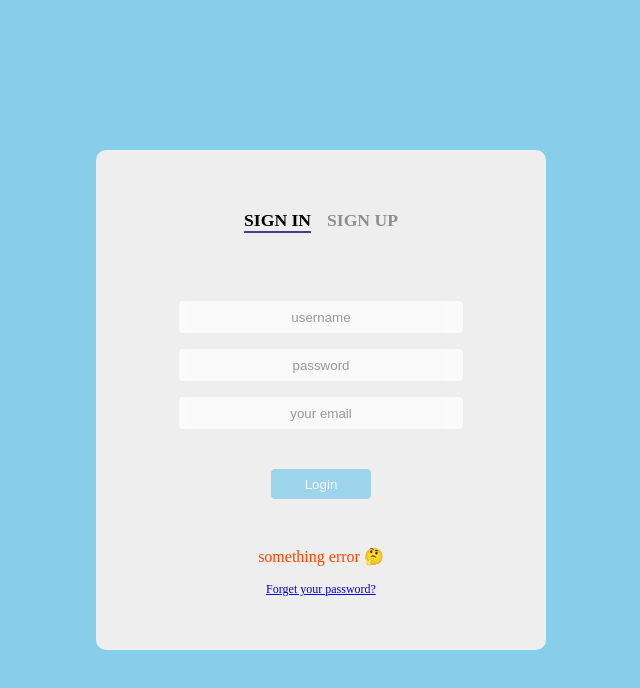
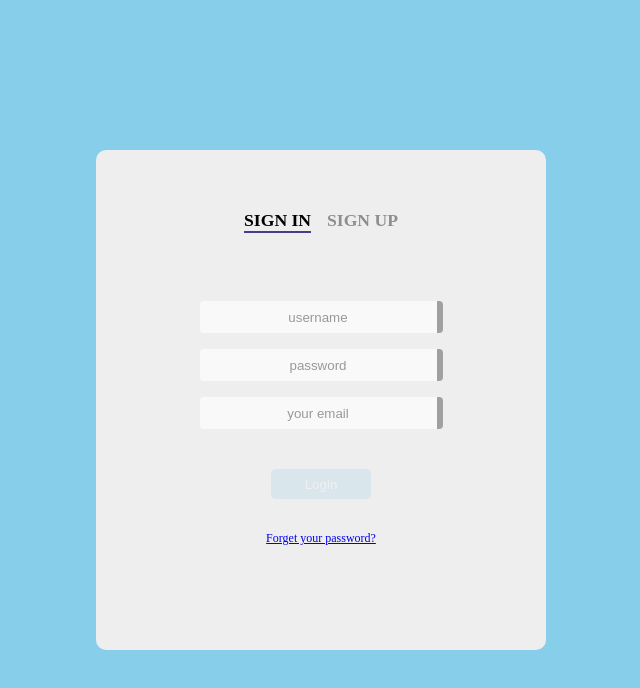
Before and after one commit to Developer27149/login_validate_demo, a React app: page / in a window 1280 px wide. Shown: the whole page, without its empty margins (319-959 px from the left). Built offline with nearby package versions, Linux system fonts and the light colour scheme.

Commit message:
add: form data validity logic

```diff
--- a/src/index.css
+++ b/src/index.css
@@ -28,6 +28,7 @@ header {
   text-align: center;
 }
 
+
 header nav {
   display: inline-block;
   font-weight: 600;
@@ -54,13 +55,18 @@ form input {
   display: block;
   margin: .5rem auto;
   height: 2rem;
-  width: 70%;
+  width: 60%;
   /* border: skyblue solid 1px; */
   border: none;
   border-radius: 4px;
   opacity: 0.7;
   padding: 0 10px;
+  border-right: grey solid 6px;
   text-align: center;
+}
+
+input:valid {
+  border-right: 6px solid yellowgreen;
 }
 
 form button {
@@ -73,10 +79,7 @@ form button {
   background-color: skyblue;
   color: snow;
 }
-form button.ok {
-  opacity: 1;
-  background: rgb(21, 63, 180);
-}
+
 
 
 section {
@@ -91,3 +94,15 @@ footer {
   font-size: 12px;
   /* background-color: #fff; */
 }
+
+.nerverClick {
+  pointer-events: none;
+  cursor: not-allowed;
+  opacity: 0.2;
+}
+
+.canClick {
+  pointer-events: all;
+  cursor: pointer;
+  opacity: 1;
+}
--- a/src/index.js
+++ b/src/index.js
@@ -1,13 +1,29 @@
 import "./index.css"
-import React, { useState } from "react";
+import React, { useState,useEffect } from "react";
 import { render } from "react-dom";
 
 function App() {
-    const [state, setState] = useState("something error");
+    const [state, setState] = useState("");
+    useEffect(() => {
+      const user = document.querySelector("#username")
+      user.addEventListener('input', (evt) => {
+        console.log(user.validationMessage);
+        if(user.validity.tooShort) {
+          // user.setCustomValidity("")
+          setState("username field is too short..")
+        } else {
+          // user.setCustomValidity("")
+          setState(true)
+        }
+      })
+    },[])
     const sub = (e) => {
       e.preventDefault();
-
-      console.log('submit');
+      if(state === true) {
+        console.log('let us submit the form data', state);
+      } else {
+        console.log('no..', state);
+      }
     }
     return (
       <>
@@ -15,11 +31,11 @@ function App() {
         <nav className="login">SIGN IN</nav>
         <nav>SIGN UP</nav>
       </header>
-      <form onSubmit={sub}>
-        <input type="text" maxLength="12" placeholder="username"/>
-        <input type="password" minLength="6" pattern="^\d.*$" placeholder="password"/>
-        <input type="email" placeholder="your email"/>
-        <button>Login</button>
+      <form onSubmit={sub} noValidate>
+        <input type="text" minLength="2" placeholder="username" id="username" required/>
+        <input type="password" minLength="2" placeholder="password" id="password" required/>
+        <input type="email" placeholder="your email" id="email" required/>
+        <button className={state === true ? "canClick": "nerverClick"}>Login</button>
       </form>
       {
         state && <section>{state} 🤔</section>
```
